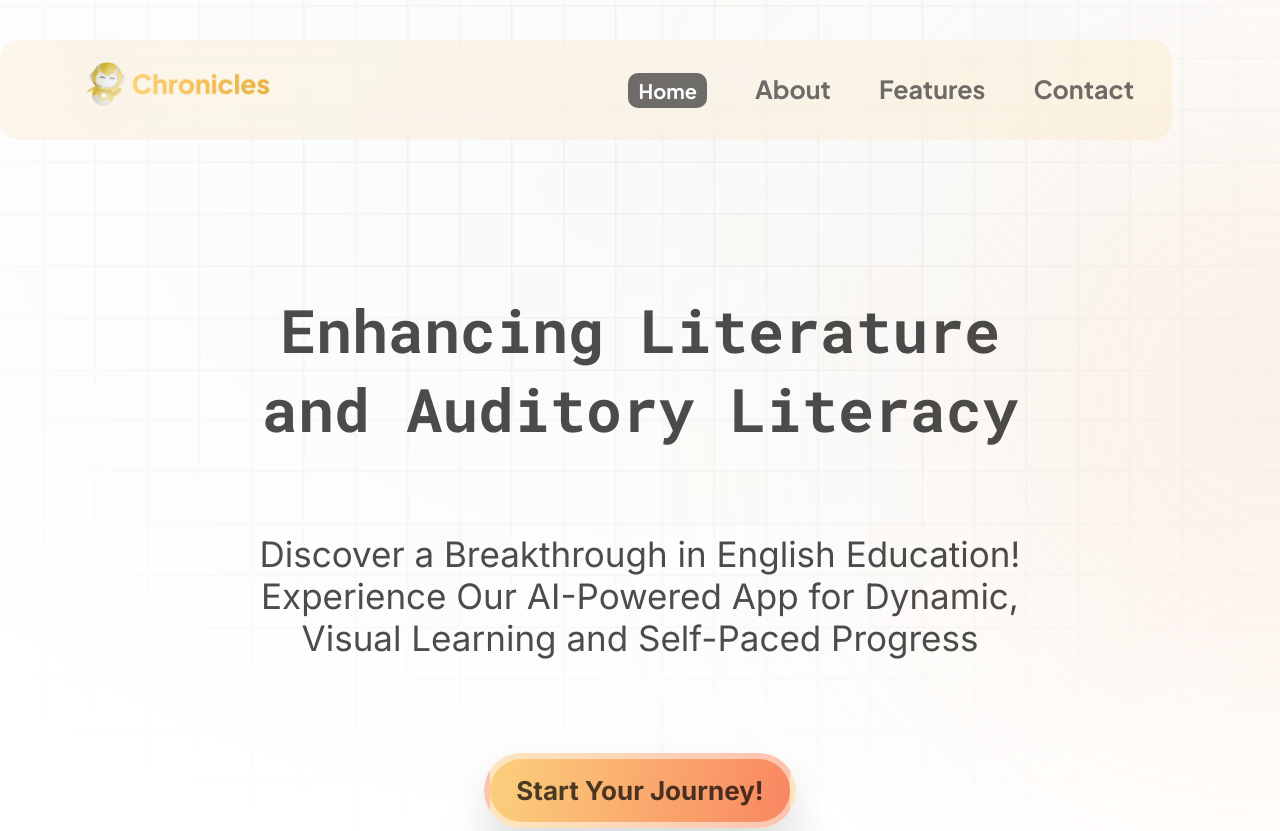
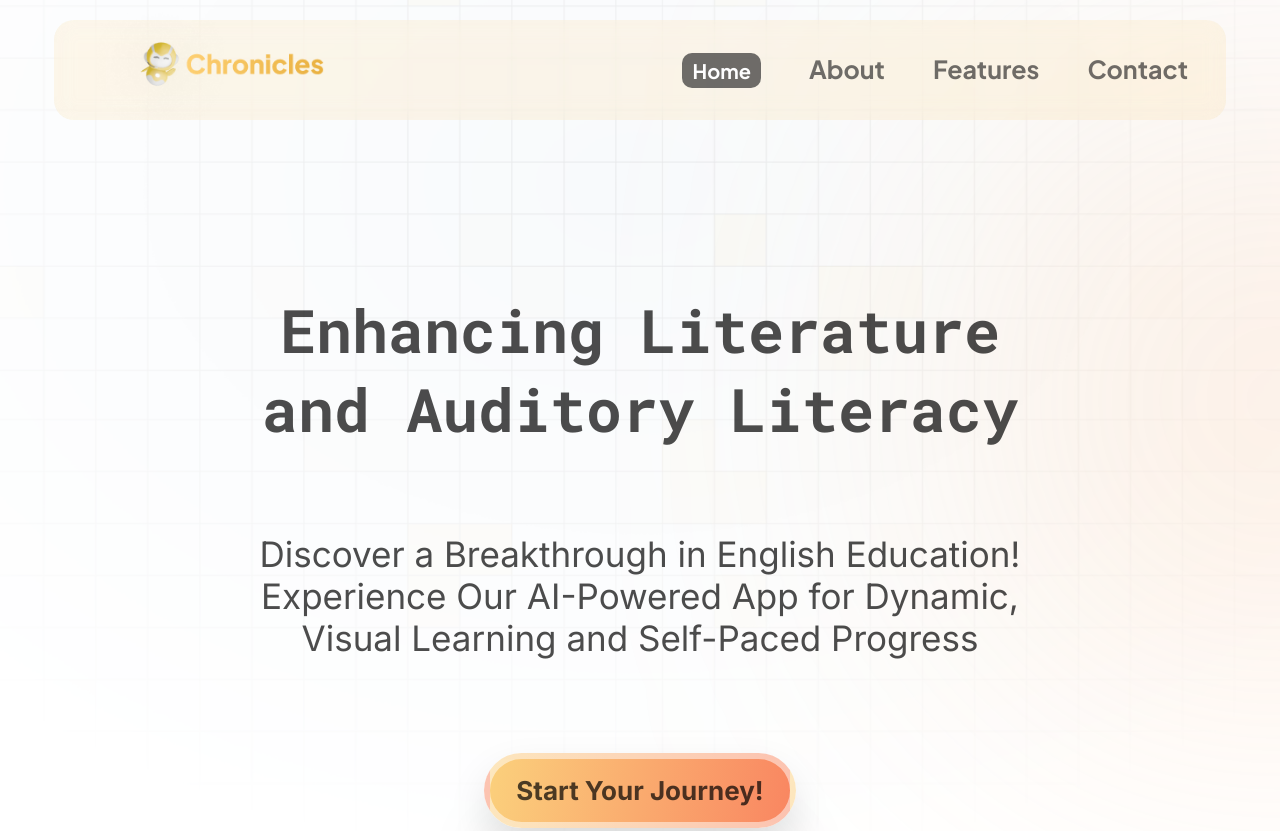
Before and after one commit to GLAZERadr/Chronicles-Landing-Page, a plain HTML site: page index.html in a window 1280 px wide. Shown: the top 831 px of the page. Drawn offline with Linux system fonts and the light colour scheme.

Commit message:
first commit

```diff
--- a/assets/styles.css
+++ b/assets/styles.css
@@ -60,6 +60,9 @@ body::after {
 
 .navbar {
     position: fixed;
+    top: 20px; /* Position the navbar 20px from the top */
+    left: 50%; /* Align it to the center horizontally */
+    transform: translateX(-50%); /* Center it perfectly using transform */
     width: 90%;
     max-width: 2000px; /* Max width so the navbar doesn't get too wide */
     height: 80px;
@@ -70,11 +73,11 @@ body::after {
     align-items: center;
     justify-content: space-between; /* Space between logo and nav links */
     padding: 10px;
-    margin: 40px auto; /* Center the navbar horizontally */
     font-family: 'Plus Jakarta Sans', sans-serif;
     opacity: 80%;
     z-index: 3;
 }
+
 
 .chronicles-logo-nav {
     width: 260px;
--- a/index.html
+++ b/index.html
@@ -42,7 +42,7 @@
             </div>
         </section>
 
-        <!-- <section class="about-section" id="about">
+        <section class="about-section" id="about">
             <h2 class="about-chronicles">About<br>
                 <span class="chronicles-about-section">
                     Chronicles
@@ -65,7 +65,7 @@
 
                 <img src="assets/images/chronicles-logo-about.png" alt="Chronicles">
             </div>
-        </section> -->
+        </section>
     </div>
 </body>
 </html>
```
